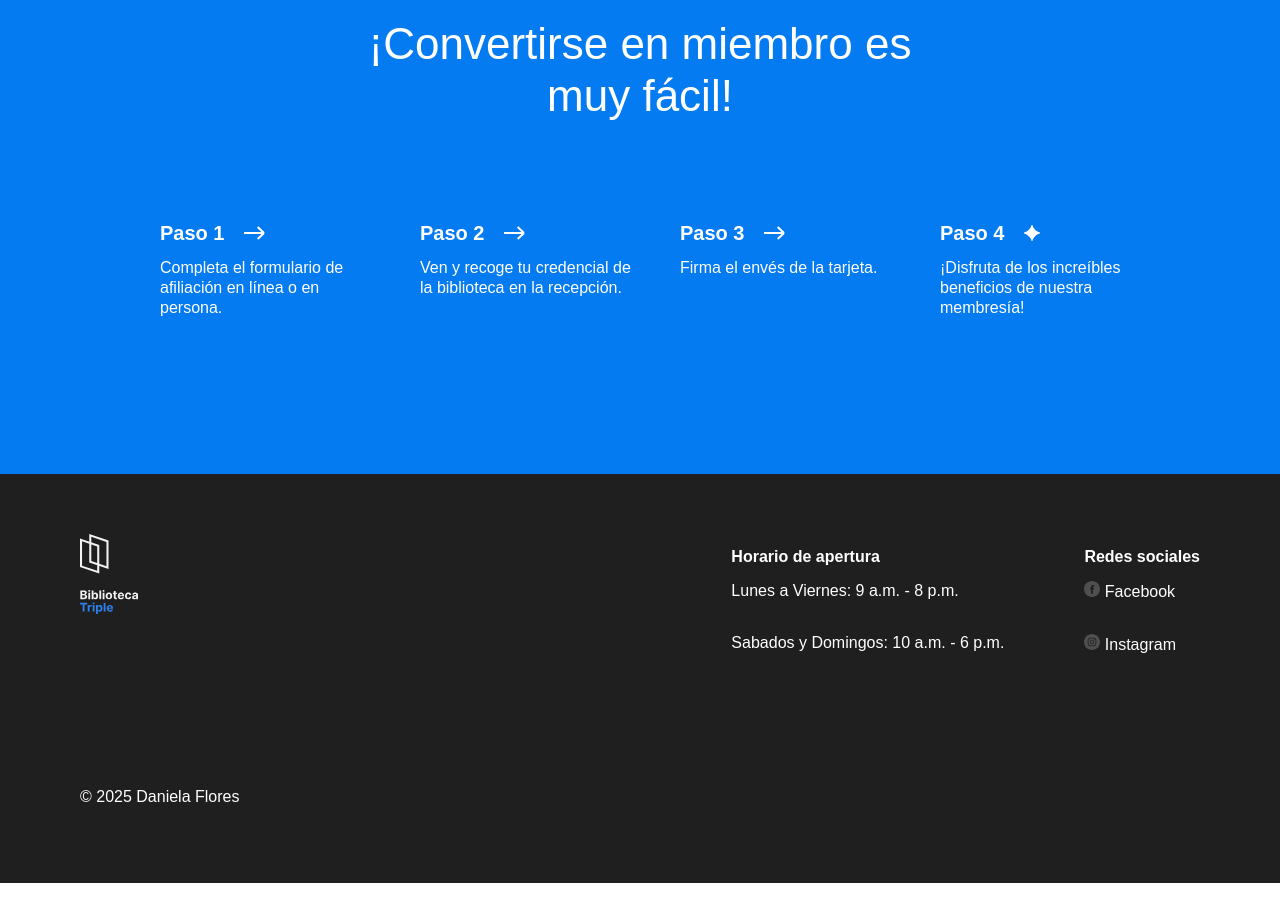
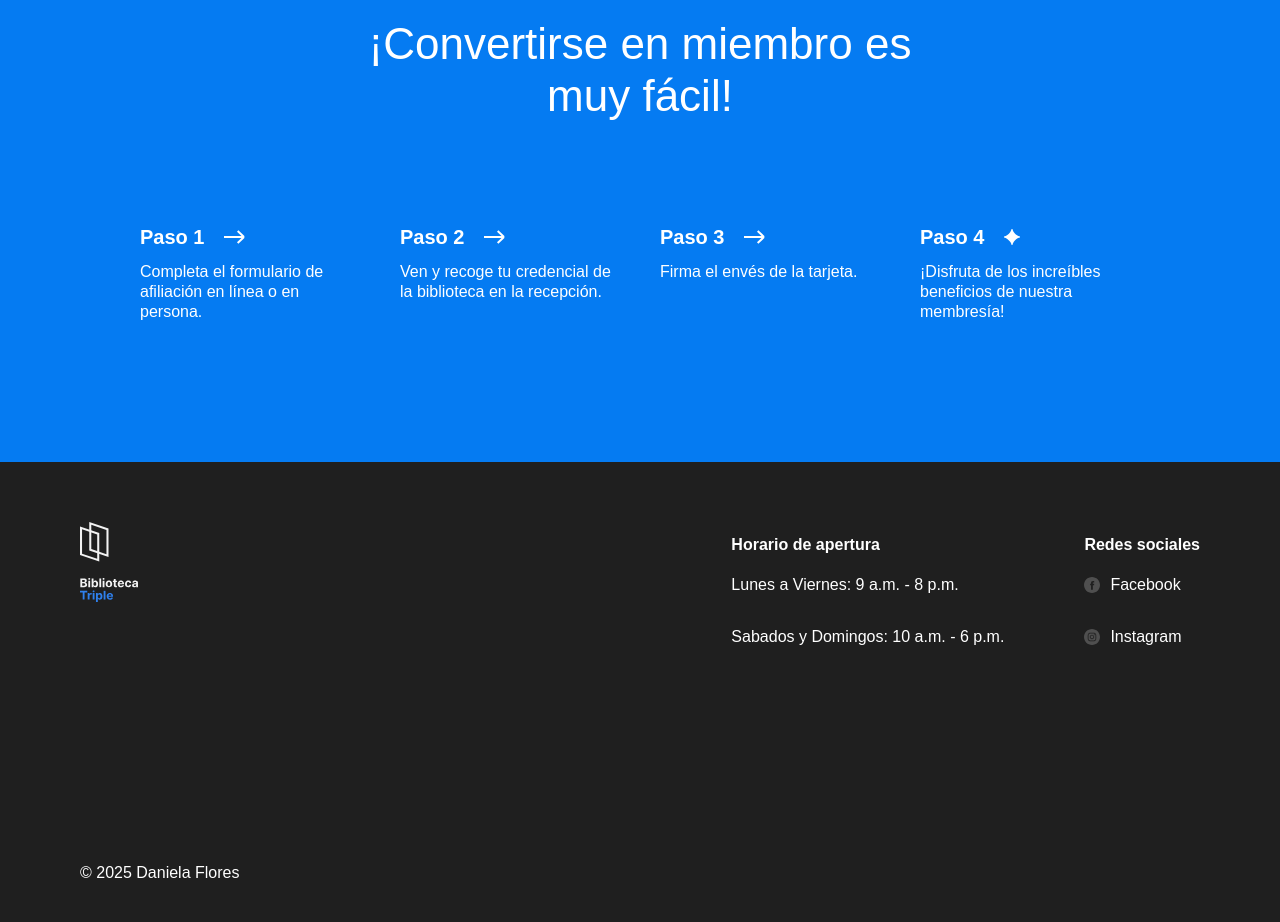
Before and after one commit to ddflc/web_project_library_es, a plain HTML site: page index.html in a window 1280 px wide. Shown: the part 3020-3942 px from the top of the page. Before the commit the page ends 3903 px from the top, so only its background shows below. Drawn offline with Linux system fonts and the light colour scheme.

Commit message:
Updated project - Fixed errors

```diff
--- a/index.html
+++ b/index.html
@@ -34,7 +34,7 @@
               >
             </li>
             <li>
-              <a class="nav__link">Contactos</a>
+              <a class="nav__link" href="#social-media-footer">Contactos</a>
             </li>
           </ul>
         </nav>
@@ -292,7 +292,10 @@
               </li>
             </ul>
           </div>
-          <div class="footer__column footer__column_content_social">
+          <div
+            class="footer__column footer__column_content_social"
+            id="social-media-footer"
+          >
             <h2 class="footer__column-heading">Redes sociales</h2>
             <ul class="footer__list">
               <li class="footer__list-item">
--- a/styles/style.css
+++ b/styles/style.css
@@ -325,13 +325,11 @@
 
 .membership__steps {
   display: flex;
-  flex-wrap: wrap;
-  flex-basis: auto;
   justify-content: center;
   list-style-type: none;
-  padding-top: 80px;
+  padding: 0;
+  margin: 100px 0 0;
   gap: 40px;
-  list-style-type: none;
 }
 
 .step {
@@ -383,6 +381,7 @@
 }
 
 .footer__column-heading {
+  margin-bottom: 20px;
   font-size: 16px;
 }
 
@@ -401,6 +400,8 @@
 }
 
 .footer__column-link {
+  display: flex;
+  align-items: center;
   color: white;
   text-decoration: none;
   column-gap: 10px;
@@ -412,5 +413,5 @@
 }
 
 .footer__copyright {
-  margin: 16px 0px;
+  margin-top: 100px;
 }
```
Also changed, not shown: extensions.json (renamed from vscode/extensions.json), settings.json (renamed from vscode/settings.json).
